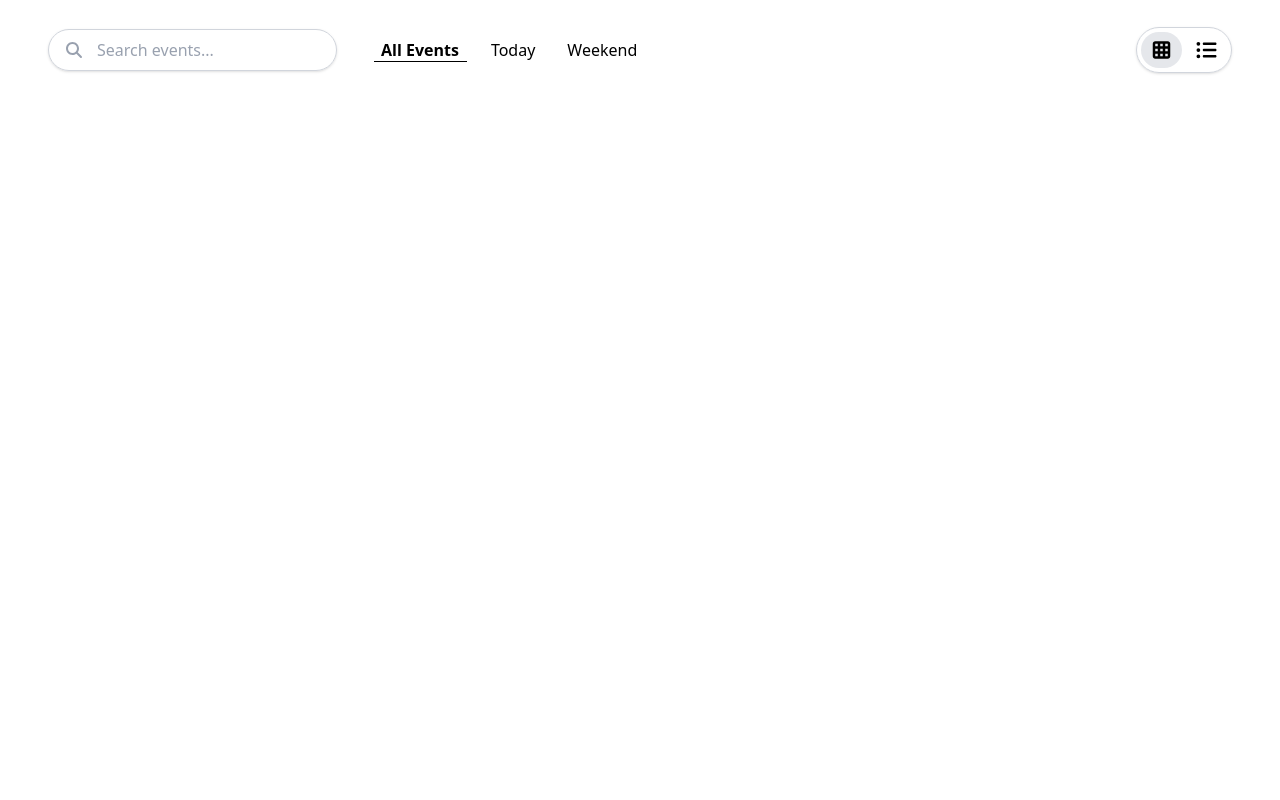
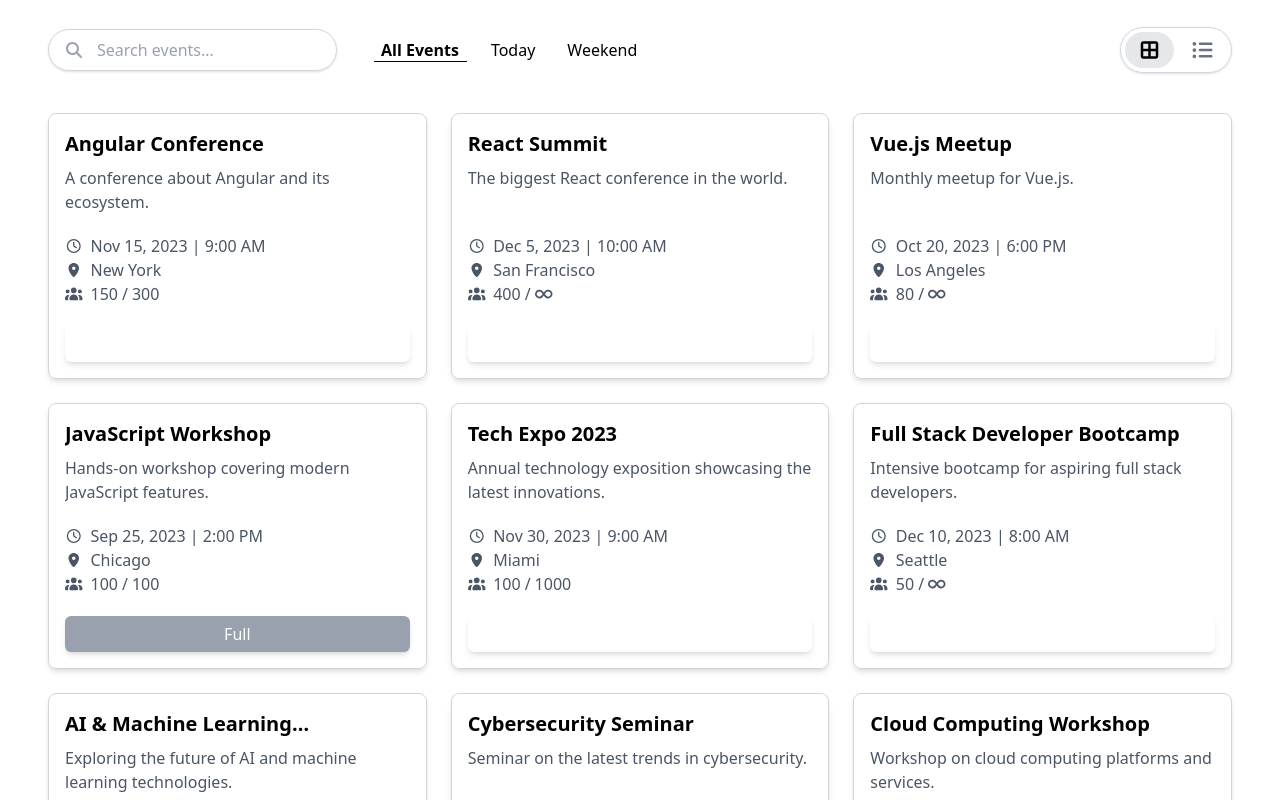
Before and after one commit to mkhrebtan/Application, an Angular app in the folder src/Web/: page /events in a window 1280 px wide. Shown: the part 220-1020 px from the top of the page. Before the commit the page ends 800 px from the top, so only its background shows below. Built offline with nearby package versions, Linux system fonts and the light colour scheme.

Commit message:
Add event model, and listing components with UI

```diff
--- /dev/null
+++ b/src/Web/src/app/features/event/event-listing-card/event-listing-card.ts
@@ -0,0 +1,102 @@
+import { Component, Input, OnInit, signal } from '@angular/core';
+import { IEvent } from '../models/event';
+import { DatePipe } from '@angular/common';
+import { faInfinity, faLocationDot, faUsers } from '@fortawesome/free-solid-svg-icons';
+import { FaIconComponent } from '@fortawesome/angular-fontawesome';
+import { faClock } from '@fortawesome/free-regular-svg-icons';
+import { EventListingView } from '../models/event-listing-view';
+
+@Component({
+  selector: 'app-event-listing-card',
+  imports: [DatePipe, FaIconComponent],
+  template: `
+    <div
+      class="border p-4 rounded-lg flex flex-col gap-5 border-gray-300 shadow-md group cursor-pointer hover:scale-[1.02] transition-all duration-300"
+    >
+      <div class="flex flex-col gap-2">
+        <h3 class="text-xl font-semibold line-clamp-1">
+          {{ event.title }}
+        </h3>
+        <p class="leading-normal h-12 line-clamp-2 text-gray-600">{{ event.description }}</p>
+      </div>
+      <div
+        class="flex flex-col "
+        [class.flex-col]="viewMode === EventListingView.Grid"
+        [class.gap-5]="viewMode === EventListingView.Grid"
+      >
+        <div
+          class="text-gray-600 flex-1"
+          [class.flex]="viewMode === EventListingView.List"
+          [class.gap-6]="viewMode === EventListingView.List"
+        >
+          <div class="flex items-center gap-2">
+            <fa-icon class="text-sm" [icon]="faClock" />
+            <p>{{ event.date | date: 'mediumDate' }} | {{ event.date | date: 'shortTime' }}</p>
+          </div>
+          <div class="flex items-center gap-2">
+            <fa-icon class="text-sm" [icon]="faLocationDot" />
+            <p>{{ event.location }}</p>
+          </div>
+          <div class="flex items-center gap-2">
+            <fa-icon class="text-sm" [icon]="faUsers" />
+            <div class="flex gap-1 items-center">
+              <p>{{ event.participants }}</p>
+              <span>/</span>
+              @if (event.capacity) {
+                <p>{{ event.capacity }}</p>
+              } @else {
+                <fa-icon class="text-sm" [icon]="faInfinity" />
+              }
+            </div>
+          </div>
+        </div>
+        <button
+          class="rounded-md p-1.5 transition-all duration-300 text-white shadow-md flex-1"
+          [class.cursor-pointer]="eventState() != EventState.Full"
+          [class.bg-green-600]="eventState() == EventState.CanJoin"
+          [class.hover:bg-green-500]="eventState() == EventState.CanJoin"
+          [class.cursor-not-allowed]="eventState() != EventState.CanJoin"
+          [class.bg-gray-400]="eventState() == EventState.Full"
+          [class.bg-red-600]="eventState() == EventState.Joined"
+          [class.hover:bg-red-500]="eventState() == EventState.Joined"
+        >
+          @if (eventState() == EventState.Full) {
+            Full
+          } @else if (eventState() == EventState.Joined) {
+            Joined
+          } @else {
+            Join Event
+          }
+        </button>
+      </div>
+    </div>
+  `,
+  styles: ``,
+})
+export class EventListingCard {
+  @Input() event!: IEvent;
+  @Input() viewMode: EventListingView = EventListingView.Grid;
+
+  protected eventState = signal(EventState.CanJoin);
+
+  ngOnInit() {
+    if (this.event.capacity && this.event.participants >= this.event.capacity) {
+      this.eventState.set(EventState.Full);
+    } else {
+      this.eventState.set(EventState.CanJoin);
+    }
+  }
+
+  protected readonly faInfinity = faInfinity;
+  protected readonly faClock = faClock;
+  protected readonly faLocationDot = faLocationDot;
+  protected readonly faUsers = faUsers;
+  protected readonly EventListingView = EventListingView;
+  protected readonly EventState = EventState;
+}
+
+export enum EventState {
+  CanJoin,
+  Joined,
+  Full,
+}
--- /dev/null
+++ b/src/Web/src/app/features/event/models/event-filter.ts
@@ -0,0 +1,5 @@
+export enum EventFilter {
+  AllEvents,
+  Today,
+  Weekend,
+}
--- /dev/null
+++ b/src/Web/src/app/features/event/models/event-listing-view.ts
@@ -0,0 +1,4 @@
+export enum EventListingView {
+  Grid,
+  List,
+}
--- /dev/null
+++ b/src/Web/src/app/features/event/models/event.ts
@@ -0,0 +1,9 @@
+export interface IEvent {
+  id: string;
+  title: string;
+  description: string;
+  date: Date;
+  location: string;
+  capacity?: number;
+  participants: number;
+}
--- a/src/Web/src/app/layout/header/header.html
+++ b/src/Web/src/app/layout/header/header.html
@@ -14,7 +14,7 @@
 
       <button
         class="flex items-center gap-2 px-3 pb-1 pt-1 cursor-pointer whitespace-nowrap rounded-4xl text-gray-500 transition-all duration-300
-                    hover:-translate-y-px [&.active]:hover:translate-none hover:text-black [&.active]:bg-gray-200 [&.active]:text-black"
+                    hover:-translate-y-px [&.active]:hover:translate-none [&.active]:bg-gray-900 hover:text-black [&.active]:text-white"
       >
         <fa-icon [icon]="faCalendar" />
         <span>My Events</span>
@@ -22,7 +22,7 @@
 
       <button
         class="flex items-center gap-2 px-3 pb-1 pt-1 cursor-pointer whitespace-nowrap rounded-4xl text-gray-500 transition-all duration-300
-                    hover:-translate-y-px [&.active]:hover:translate-none hover:text-black [&.active]:bg-gray-200 [&.active]:text-black"
+                    hover:-translate-y-px [&.active]:hover:translate-none [&.active]:bg-gray-900 hover:text-black [&.active]:text-white"
       >
         <fa-icon [icon]="faPlus" />
         <span>Create Event</span>
--- /dev/null
+++ b/src/Web/src/app/pages/events/events.html
@@ -0,0 +1,83 @@
+<div class="w-full px-12 pt-8 pb-8 flex flex-col gap-10">
+  <section class="flex flex-col gap-5">
+    <h1 class="text-5xl text-center font-semibold">Discover Events</h1>
+    <p class="text-center text-gray-600 text-md">
+      Join exciting events near your and connect with like-minded people
+    </p>
+  </section>
+  <section class="flex items-center justify-between">
+    <!--          <h2 class="text-2xl">Upcoming Events</h2>-->
+    <div class="flex items-center gap-8 w-full h-full">
+      <div class="relative flex items-center min-w-1/4">
+        <fa-icon [icon]="faMagnifyingGlass" class="absolute left-4 text-gray-400" />
+        <input
+          type="text"
+          placeholder="Search events..."
+          id="eventSearch"
+          class="w-full pt-2 pb-2 pr-2 pl-12 placeholder:text-gray-400 border rounded-4xl border-gray-300 shadow-sm focus:outline-none focus:border-gray-400"
+        />
+      </div>
+      <div class="flex gap-2">
+        <button
+          [class.active]="selectedFilter() === Filter.AllEvents"
+          (click)="selectFilter(Filter.AllEvents)"
+          class="relative overflow-hidden px-3 cursor-pointer before:content-['']
+                    before:absolute before:bottom-0 before:left-1/2 before:w-0 before:h-px before:bg-gray-300 before:transition-all before:duration-300
+                    hover:not-[&.active]:before:w-11/12 hover:not-[&.active]:before:left-[5%]
+                    [&.active]:before:w-11/12 [&.active]:before:left-[5%] [&.active]:font-semibold [&.active]:before:bg-black"
+        >
+          All Events
+        </button>
+        <button
+          [class.active]="selectedFilter() === Filter.Today"
+          (click)="selectFilter(Filter.Today)"
+          class="relative overflow-hidden px-3 cursor-pointer before:content-['']
+                    before:absolute before:bottom-0 before:left-1/2 before:w-0 before:h-px before:bg-gray-300 before:transition-all before:duration-300
+                    hover:not-[&.active]:before:w-11/12 hover:not-[&.active]:before:left-[5%]
+                    [&.active]:before:w-11/12 [&.active]:before:left-[5%] [&.active]:font-semibold [&.active]:before:bg-black"
+        >
+          Today
+        </button>
+        <button
+          [class.active]="selectedFilter() === Filter.Weekend"
+          (click)="selectFilter(Filter.Weekend)"
+          class="relative overflow-hidden px-3 cursor-pointer before:content-['']
+                    before:absolute before:bottom-0 before:left-1/2 before:w-0 before:h-px before:bg-gray-300 before:transition-all before:duration-300
+                    hover:not-[&.active]:before:w-11/12 hover:not-[&.active]:before:left-[5%]
+                    [&.active]:before:w-11/12 [&.active]:before:left-[5%] [&.active]:font-semibold [&.active]:before:bg-black"
+        >
+          Weekend
+        </button>
+      </div>
+    </div>
+    <div class="flex gap-1 p-1 border border-gray-300 shadow-sm rounded-4xl">
+      <button
+        [class.active]="viewMode() === EventListingView.Grid"
+        (click)="selectViewMode(EventListingView.Grid)"
+        class="px-3 pt-1 pb-1 transition-all duration-300 rounded-4xl cursor-pointer text-gray-500 hover:text-black [&.active]:text-black [&.active]:bg-gray-200"
+      >
+        <fa-icon [icon]="faTableCells" class="text-xl" />
+      </button>
+      <button
+        [class.active]="viewMode() === EventListingView.List"
+        (click)="selectViewMode(EventListingView.List)"
+        class="px-3 pt-1 pb-1 transition-all duration-300 rounded-4xl cursor-pointer text-gray-500 hover:text-black [&.active]:text-black [&.active]:bg-gray-200"
+      >
+        <fa-icon [icon]="faListUl" class="text-xl" />
+      </button>
+    </div>
+  </section>
+  <section [class.grid]="viewMode() === EventListingView.Grid" [class.grid-cols-3]="viewMode() === EventListingView.Grid"
+           [class.flex]="viewMode() === EventListingView.List"  [class.flex-col]="viewMode() === EventListingView.List"
+           [class.self-center]="viewMode() === EventListingView.List" [class]="{ 'min-w-2/3': viewMode() === EventListingView.List }"
+           [class.max-w-5xl]="viewMode() === EventListingView.List"
+           class="gap-6">
+    @for (event of events; track event.id) {
+      <app-event-listing-card [event]="event" [viewMode]="viewMode()" />
+    }
+
+    @if (filteredEvents.length === 0) {
+      <p class="text-center col-span-4">No events found.</p>
+    }
+  </section>
+</div>
--- a/src/Web/src/app/pages/events/events.ts
+++ b/src/Web/src/app/pages/events/events.ts
@@ -1,107 +1,125 @@
 import { Component, signal } from '@angular/core';
-import { faTableCells, faListUl, faMagnifyingGlass } from '@fortawesome/free-solid-svg-icons';
+import { faTableCellsLarge, faListUl, faMagnifyingGlass } from '@fortawesome/free-solid-svg-icons';
 import { FaIconComponent } from '@fortawesome/angular-fontawesome';
+import { EventFilter } from '../../features/event/models/event-filter';
+import { EventListingView } from '../../features/event/models/event-listing-view';
+import { IEvent } from '../../features/event/models/event';
+import { EventListingCard } from '../../features/event/event-listing-card/event-listing-card';
 
 @Component({
   selector: 'app-events',
-  imports: [FaIconComponent],
-  template: `
-    <div class="w-full px-12 pt-8 pb-8 flex flex-col gap-10">
-      <section class="flex flex-col gap-5">
-        <h1 class="text-5xl text-center">Discover Events</h1>
-        <p class="text-center">
-          Join exciting events near your and connect with like-minded people
-        </p>
-      </section>
-      <section class="flex items-center justify-between">
-        <!--          <h2 class="text-2xl">Upcoming Events</h2>-->
-        <div class="flex items-center gap-8 w-full h-full">
-          <div class="relative flex items-center">
-            <fa-icon [icon]="faMagnifyingGlass" class="absolute left-4 text-gray-400" />
-            <input
-              type="text"
-              placeholder="Search events..."
-              id="eventSearch"
-              class="w-full pt-2 pb-2 pr-2 pl-12 placeholder:text-gray-400 border rounded-4xl border-gray-300 shadow-sm focus:outline-none focus:border-gray-400"
-            />
-          </div>
-          <div class="flex gap-2">
-            <button
-              [class.active]="selectedFilter() === Filter.AllEvents"
-              (click)="selectFilter(Filter.AllEvents)"
-              class="relative overflow-hidden px-3 cursor-pointer before:content-['']
-                    before:absolute before:bottom-0 before:left-1/2 before:w-0 before:h-px before:bg-black before:transition-all before:duration-300
-                    [&.active]:before:w-11/12 [&.active]:before:left-[5%] [&.active]:font-semibold"
-            >
-              All Events
-            </button>
-            <button
-              [class.active]="selectedFilter() === Filter.Today"
-              (click)="selectFilter(Filter.Today)"
-              class="relative overflow-hidden px-3 cursor-pointer before:content-['']
-                    before:absolute before:bottom-0 before:left-1/2 before:w-0 before:h-px before:bg-black before:transition-all before:duration-300
-                    [&.active]:before:w-11/12 [&.active]:before:left-[5%] [&.active]:font-semibold"
-            >
-              Today
-            </button>
-            <button
-              [class.active]="selectedFilter() === Filter.Weekend"
-              (click)="selectFilter(Filter.Weekend)"
-              class="relative overflow-hidden px-3 cursor-pointer before:content-['']
-                    before:absolute before:bottom-0 before:left-1/2 before:w-0 before:h-px before:bg-black before:transition-all before:duration-300
-                    [&.active]:before:w-11/12 [&.active]:before:left-[5%] [&.active]:font-semibold"
-            >
-              Weekend
-            </button>
-          </div>
-        </div>
-        <div class="flex gap-1 p-1 border border-gray-300 shadow-sm rounded-4xl">
-          <button
-            [class.active]="viewMode() === ViewMode.Grid"
-            (click)="selectViewMode(ViewMode.Grid)"
-            class="px-2 pt-1 pb-1 transition-all duration-300 rounded-4xl cursor-pointer hover:bg-gray-200 [&.active]:bg-gray-200"
-          >
-            <fa-icon [icon]="faTableCells" class="text-xl" />
-          </button>
-          <button
-            [class.active]="viewMode() === ViewMode.List"
-            (click)="selectViewMode(ViewMode.List)"
-            class="px-2 pt-1 pb-1 transition-all duration-300 rounded-4xl cursor-pointer hover:bg-gray-200 [&.active]:bg-gray-200"
-          >
-            <fa-icon [icon]="faListUl" class="text-xl" />
-          </button>
-        </div>
-      </section>
-    </div>
-  `,
+  imports: [FaIconComponent, EventListingCard],
+  templateUrl: './events.html',
   styles: ``,
 })
 export class Events {
-  protected Filter = Filter;
-  protected selectedFilter = signal(Filter.AllEvents);
-  protected ViewMode = ViewMode;
-  protected viewMode = signal(ViewMode.Grid);
+  protected Filter = EventFilter;
+  protected selectedFilter = signal(EventFilter.AllEvents);
+  protected viewMode = signal(EventListingView.Grid);
+  protected filteredEvents: IEvent[] = [];
 
-  protected selectFilter(filter: Filter): void {
+  constructor() {
+    this.filteredEvents = this.events;
+  }
+
+  protected selectFilter(filter: EventFilter): void {
     this.selectedFilter.set(filter);
   }
 
-  protected selectViewMode(mode: ViewMode): void {
+  protected selectViewMode(mode: EventListingView): void {
     this.viewMode.set(mode);
   }
 
-  protected readonly faTableCells = faTableCells;
+  protected readonly faTableCells = faTableCellsLarge;
   protected readonly faListUl = faListUl;
   protected readonly faMagnifyingGlass = faMagnifyingGlass;
+  protected readonly events: IEvent[] = [
+    {
+      id: '1',
+      title: 'Angular Conference',
+      description: 'A conference about Angular and its ecosystem.',
+      date: new Date('2023-11-15T09:00:00'),
+      location: 'New York',
+      capacity: 300,
+      participants: 150,
+    },
+    {
+      id: '2',
+      title: 'React Summit',
+      description: 'The biggest React conference in the world.',
+      date: new Date('2023-12-05T10:00:00'),
+      location: 'San Francisco',
+      participants: 400,
+    },
+    {
+      id: '3',
+      title: 'Vue.js Meetup',
+      description: 'Monthly meetup for Vue.js.',
+      date: new Date('2023-10-20T18:00:00'),
+      location: 'Los Angeles',
+      participants: 80,
+    },
+    {
+      id: '4',
+      title: 'JavaScript Workshop',
+      description: 'Hands-on workshop covering modern JavaScript features.',
+      date: new Date('2023-09-25T14:00:00'),
+      location: 'Chicago',
+      capacity: 100,
+      participants: 100,
+    },
+    {
+      id: '5',
+      title: 'Tech Expo 2023',
+      description: 'Annual technology exposition showcasing the latest innovations.',
+      date: new Date('2023-11-30T09:00:00'),
+      location: 'Miami',
+      capacity: 1000,
+      participants: 100,
+    },
+    {
+      id: '6',
+      title: 'Full Stack Developer Bootcamp',
+      description: 'Intensive bootcamp for aspiring full stack developers.',
+      date: new Date('2023-12-10T08:00:00'),
+      location: 'Seattle',
+      participants: 50,
+    },
+    {
+      id: '7',
+      title: 'AI & Machine Learning Conference',
+      description: 'Exploring the future of AI and machine learning technologies.',
+      date: new Date('2024-01-15T09:00:00'),
+      location: 'Boston',
+      capacity: 400,
+      participants: 350,
+    },
+    {
+      id: '8',
+      title: 'Cybersecurity Seminar',
+      description: 'Seminar on the latest trends in cybersecurity.',
+      date: new Date('2023-10-05T11:00:00'),
+      location: 'Austin',
+      capacity: 200,
+      participants: 180,
+    },
+    {
+      id: '9',
+      title: 'Cloud Computing Workshop',
+      description: 'Workshop on cloud computing platforms and services.',
+      date: new Date('2023-09-15T13:00:00'),
+      location: 'Denver',
+      participants: 70,
+    },
+    {
+      id: '10',
+      title: 'DevOps Days',
+      description: 'Conference focused on DevOps practices and culture.',
+      date: new Date('2023-11-20T09:00:00'),
+      location: 'Portland',
+      capacity: 250,
+      participants: 200,
+    },
+  ];
+  protected readonly EventListingView = EventListingView;
 }
-
-enum Filter {
-  AllEvents,
-  Today,
-  Weekend,
-}
-
-enum ViewMode {
-  Grid,
-  List,
-}
```
Also changed, not shown: 1 other file (tests, documents, lock files or other folders).
